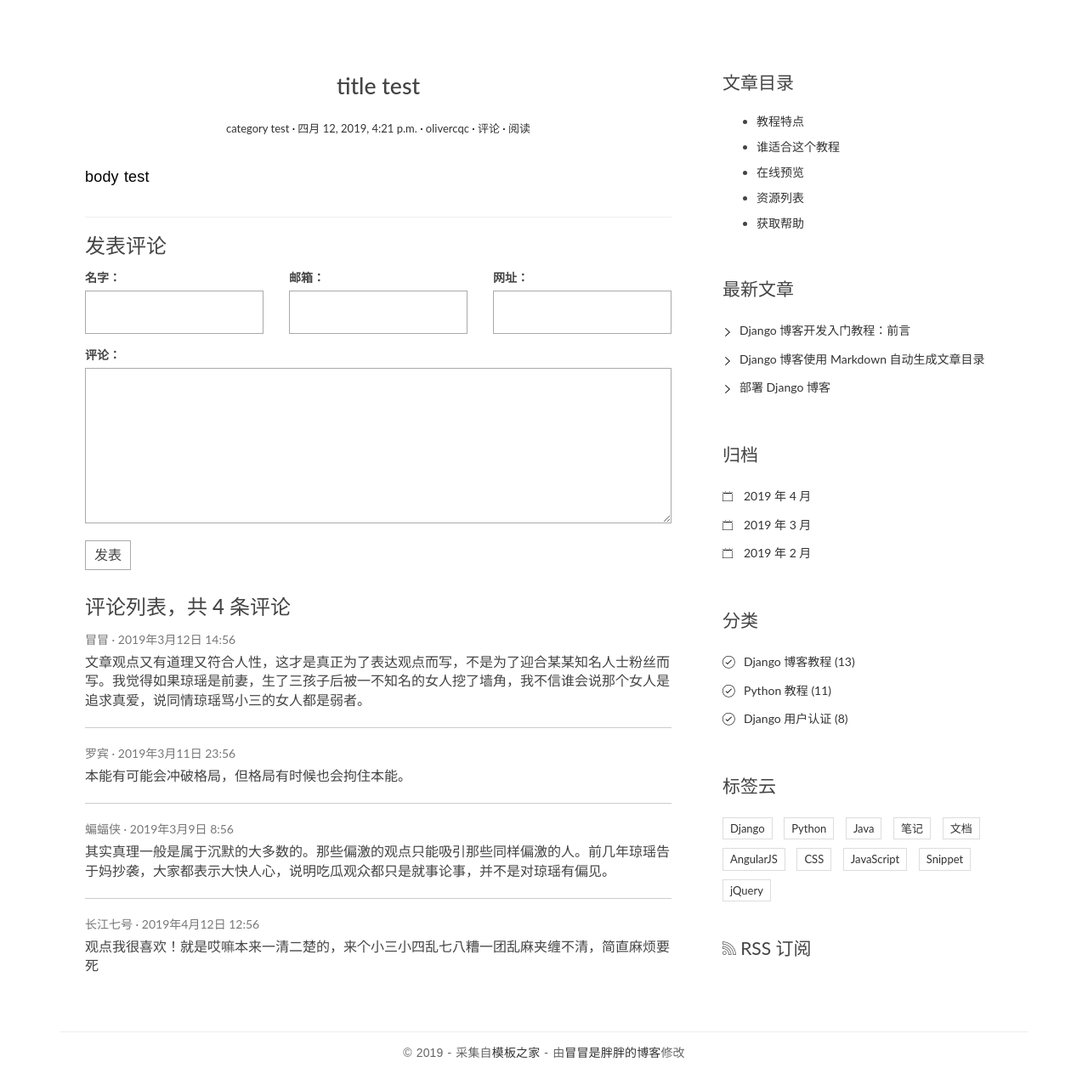
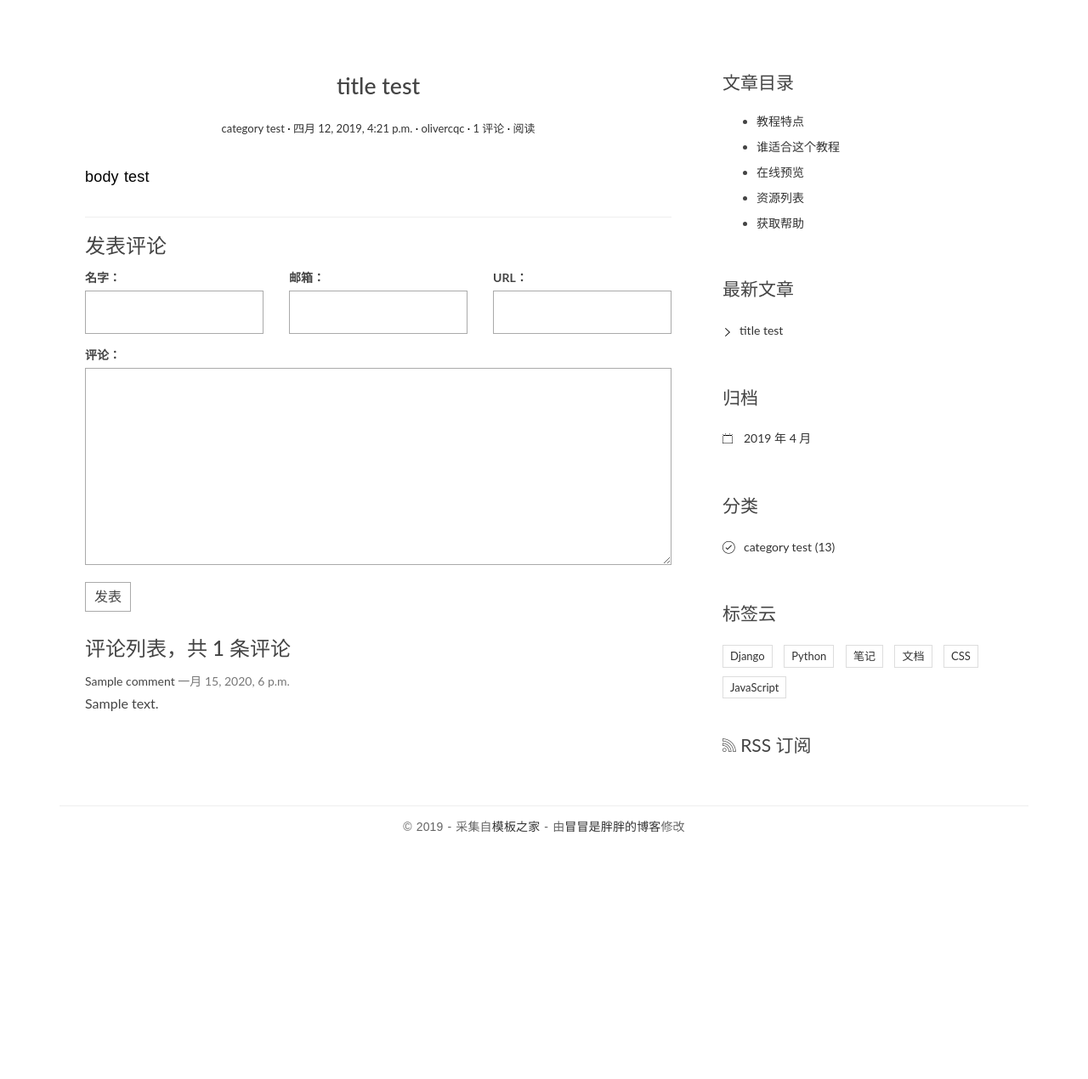
Before and after one commit to olivercqc/Django-practice, a Django app: page /post/1/ in a window 1280 px wide. Shown: the part 91-1361 px from the top of the page at 85% size. After the commit the page ends 1071 px from the top, so only its background shows below. Run offline with Django 3.2, Linux system fonts and the light colour scheme; data comes from the database, SQL or seed files in the repository; tables that the repository leaves empty hold one stand-in row (values such as "Sample post"); some libraries are stand-ins or nearby versions.

Commit message:
update templates

```diff
--- a/templates/base.html
+++ b/templates/base.html
@@ -1,4 +1,5 @@
 {% load static %}
+{% load blog_tags %}
 <!DOCTYPE html>
 <html>
 <head>
@@ -28,7 +29,7 @@
         <div class="row">
             <div class="col-md-4 col-sm-5 col-xs-8">
                 <div class="logo">
-                    <h1><a href="index.html"><b>Black</b> &amp; White</a></h1>
+                    <h1><a href="{% url 'blog:index' %}"><b>Black</b> &amp; White</a></h1>
                 </div>
             </div><!-- col-md-4 -->
             <div class="col-md-8 col-sm-7 col-xs-4">
@@ -76,45 +77,42 @@
                 {% endblock toc %}
                 <div class="widget widget-recent-posts">
                     <h3 class="widget-title">最新文章</h3>
+                    {% get_recent_posts as recent_post_list %}
                     <ul>
+                        {% for post in recent_post_list %}
                         <li>
-                            <a href="#">Django 博客开发入门教程：前言</a>
+                            <a href="{{ post.get_absolute_url }}">{{ post.title }}</a>
                         </li>
-                        <li>
-                            <a href="#">Django 博客使用 Markdown 自动生成文章目录</a>
-                        </li>
-                        <li>
-                            <a href="#">部署 Django 博客</a>
-                        </li>
+                        {% empty %}
+                            暂无文章！
+                        {% endfor %}
                     </ul>
                 </div>
                 <div class="widget widget-archives">
                     <h3 class="widget-title">归档</h3>
+                    {% archives as date_list %}
                     <ul>
-                        <li>
-                            <a href="#">2019 年 4 月</a>
-                        </li>
-                        <li>
-                            <a href="#">2019 年 3 月</a>
-                        </li>
-                        <li>
-                            <a href="#">2019 年 2 月</a>
-                        </li>
+                    {% for date in date_list %}
+                    <li>
+                        <a href="{% url 'blog:archives' date.year date.month %}">{{ date.year }} 年 {{ date.month }} 月</a>
+                    </li>
+                    {% empty %}
+                    暂无文章
+                    {% endfor %}
                     </ul>
                 </div>
 
                 <div class="widget widget-category">
                     <h3 class="widget-title">分类</h3>
+                    {% get_categories as category_list %}
                     <ul>
+                        {% for category in category_list %}
                         <li>
-                            <a href="#">Django 博客教程 <span class="post-count">(13)</span></a>
+                            <a href="{% url 'blog:category' category.pk %}">{{ category.name }} <span class="post-count">(13)</span> </a>
                         </li>
-                        <li>
-                            <a href="#">Python 教程 <span class="post-count">(11)</span></a>
-                        </li>
-                        <li>
-                            <a href="#">Django 用户认证 <span class="post-count">(8)</span></a>
-                        </li>
+                        {% empty %}
+                        暂无分类！
+                        {% endfor %}
                     </ul>
                 </div>
 
@@ -128,29 +126,16 @@
                             <a href="#">Python</a>
                         </li>
                         <li>
-                            <a href="#">Java</a>
-                        </li>
-                        <li>
                             <a href="#">笔记</a>
                         </li>
                         <li>
                             <a href="#">文档</a>
                         </li>
                         <li>
-                            <a href="#">AngularJS</a>
-                        </li>
-                        <li>
                             <a href="#">CSS</a>
                         </li>
                         <li>
                             <a href="#">JavaScript</a>
-                        </li>
-                        <li>
-                            <a href="#">Snippet</a>
-                        </li>
-                        <li>
-                            <a href="#">jQuery</a>
-                        </li>
                     </ul>
                 </div>
                 <div class="rss">
--- a/templates/blog/detail.html
+++ b/templates/blog/detail.html
@@ -9,7 +9,7 @@
                 <span class="post-date"><a href="#"><time class="entry-date"
                                                           datetime="{{ post.created_time }}">{{ post.created_time }}</time></a></span>
                 <span class="post-author"><a href="#">{{ post.author }}</a></span>
-                <span class="comments-link"><a href="#">评论</a></span>
+                <span class="comments-link"><a href="{{ post.get_absolute_url }}"#comment-area>{{ post.comment_set.count }} 评论</a></span>
                 <span class="views-count"><a href="#">阅读</a></span>
             </div>
         </header>
@@ -20,58 +20,46 @@
     <section class="comment-area" id="comment-area">
         <hr>
         <h3>发表评论</h3>
-        <form action="#" method="post" class="comment-form">
+        <form action="{% url 'comments:post_comment' post.pk %}" method="post" class="comment-form">
+            {% csrf_token %}
             <div class="row">
                 <div class="col-md-4">
-                    <label for="id_name">名字：</label>
-                    <input type="text" id="id_name" name="name" required>
+                    <label for="{{ form.name.id_for_label }}">名字：</label>
+                    {{ form.name }}
+                    {{ form.name.errors }}
                 </div>
                 <div class="col-md-4">
-                    <label for="id_email">邮箱：</label>
-                    <input type="email" id="id_email" name="email" required>
+                    <label for="{{ form.email.id_for_label }}">邮箱：</label>
+                    {{ form.email }}
+                    {{ form.email.errors }}
                 </div>
                 <div class="col-md-4">
-                    <label for="id_url">网址：</label>
-                    <input type="text" id="id_url" name="url">
+                    <label for="{{ form.url.id_for_label }}">URL：</label>
+                    {{ form.url }}
+                    {{ form.url.errors }}
                 </div>
                 <div class="col-md-12">
-                    <label for="id_comment">评论：</label>
-                    <textarea name="comment" id="id_comment" required></textarea>
+                    <label for="{{ form.text.id_for_label }}">评论：</label>
+                    {{ form.text }}
+                    {{ form.text.errors }}
                     <button type="submit" class="comment-btn">发表</button>
                 </div>
-            </div>    <!-- row -->
+            </div>
         </form>
         <div class="comment-list-panel">
-            <h3>评论列表，共 <span>4</span> 条评论</h3>
+            <h3>评论列表，共 <span>{{ post.comment_set.count }}</span> 条评论</h3>
             <ul class="comment-list list-unstyled">
+                {% for comment in comment_list %}
                 <li class="comment-item">
-                    <span class="nickname">冒冒</span>
-                    <time class="submit-date" datetime="2012-11-09T23:15:57+00:00">2019年3月12日 14:56</time>
+                    <span class="nicknam">{{ comment.name }}</span>
+                    <time class="submit-date">{{ comment.created_time }}</time>
                     <div class="text">
-                        文章观点又有道理又符合人性，这才是真正为了表达观点而写，不是为了迎合某某知名人士粉丝而写。我觉得如果琼瑶是前妻，生了三孩子后被一不知名的女人挖了墙角，我不信谁会说那个女人是追求真爱，说同情琼瑶骂小三的女人都是弱者。
+                        {{ comment.text }}
                     </div>
                 </li>
-                <li class="comment-item">
-                    <span class="nickname">罗宾</span>
-                    <time class="submit-date" datetime="2012-11-09T23:15:57+00:00">2019年3月11日 23:56</time>
-                    <div class="text">
-                        本能有可能会冲破格局，但格局有时候也会拘住本能。
-                    </div>
-                </li>
-                <li class="comment-item">
-                    <span class="nickname">蝙蝠侠</span>
-                    <time class="submit-date" datetime="2012-11-09T23:15:57+00:00">2019年3月9日 8:56</time>
-                    <div class="text">
-                        其实真理一般是属于沉默的大多数的。那些偏激的观点只能吸引那些同样偏激的人。前几年琼瑶告于妈抄袭，大家都表示大快人心，说明吃瓜观众都只是就事论事，并不是对琼瑶有偏见。
-                    </div>
-                </li>
-                <li class="comment-item">
-                    <span class="nickname">长江七号</span>
-                    <time class="submit-date" datetime="2012-11-09T23:15:57+00:00">2019年4月12日 12:56</time>
-                    <div class="text">
-                        观点我很喜欢！就是哎嘛本来一清二楚的，来个小三小四乱七八糟一团乱麻夹缠不清，简直麻烦要死
-                    </div>
-                </li>
+                {% empty %}
+                暂无评论
+                {% endfor %}
             </ul>
         </div>
     </section>
--- a/templates/blog/index.html
+++ b/templates/blog/index.html
@@ -12,7 +12,7 @@
                     <span class="post-date"><a href="#"><time class="entry-date"
                                                               datetime="{{ post.created_time }}">{{ post.created_time }}</time></a></span>
                     <span class="post-author"><a href="#">{{ post.author }}</a></span>
-                    <span class="comments-link"><a href="#">评论</a></span>
+                    <span class="comments-link"><a href="{{ post.get_absolute_url }}"#comment-area>{{ post.comment_set.count }} 评论</a></span>
                     <span class="views-count"><a href="#">阅读</a></span>
                 </div>
             </header>
```
